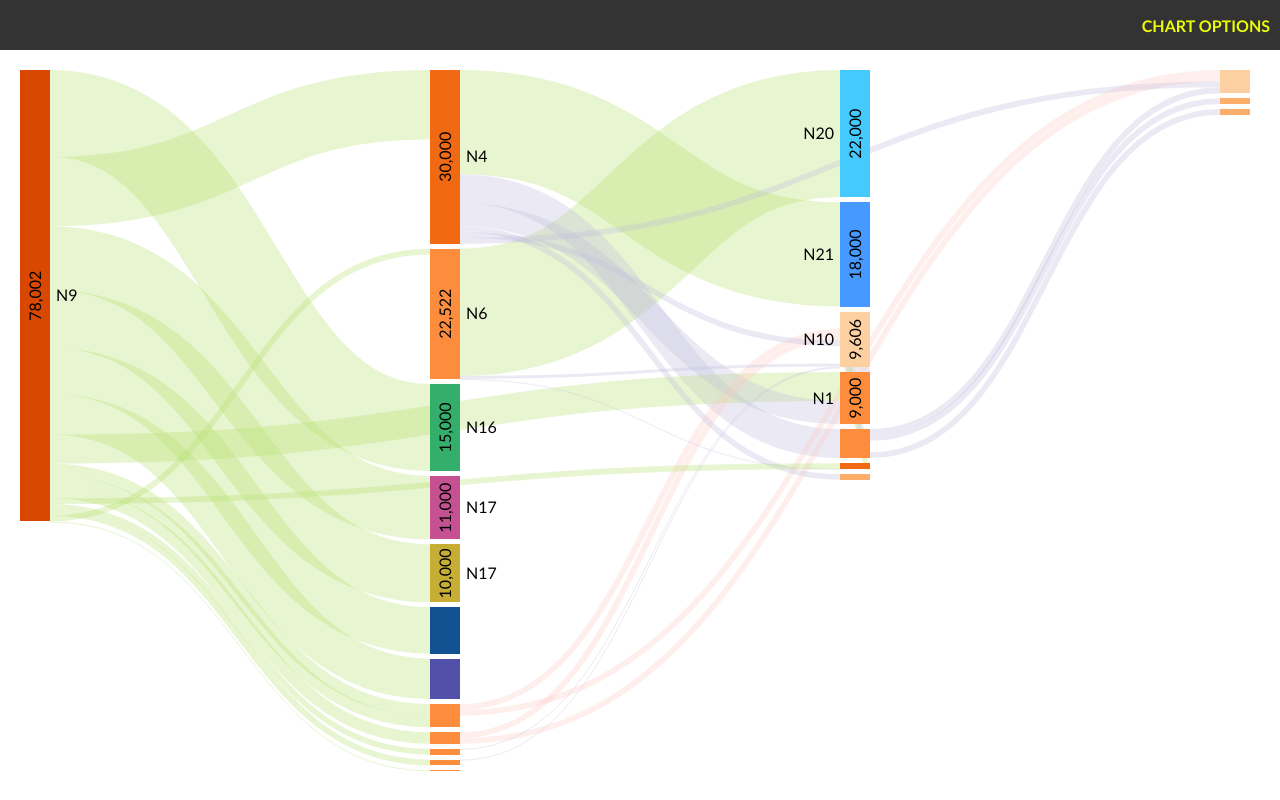
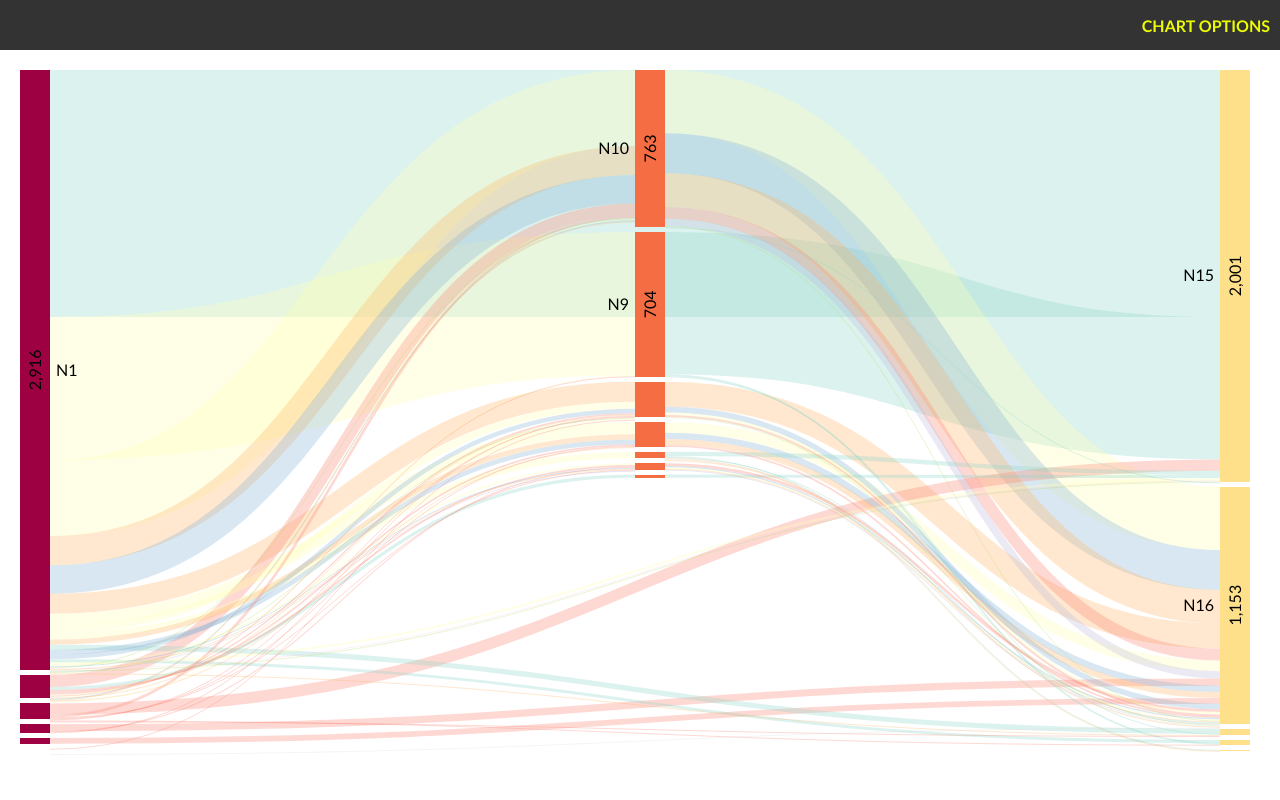
Before and after one commit to ibuckner/sankey, a website: page docs/index.html in a window 1280 px wide. Drawn offline with Linux system fonts and the light colour scheme.

Commit message:
Bug fix: node out of bounds

```diff
--- a/docs/index.html
+++ b/docs/index.html
@@ -15,8 +15,8 @@
 
 	<aside class="menu border ready">
 		<div class="panel-row" title="Adjust the padding between the nodes">
-			<label id="lblPadding" for="Padding">Padding:</label>
-			<input id="Padding" type="range" min="1" max="20" step="1" value="5" />
+			<label id="lblPadding" for="Padding">Padding (<span id="PaddingLabel"></span>):</label>
+			<input id="Padding" type="range" min="1" max="50" step="1" value="5" />
 		</div>
 
 		<div class="panel-row">
--- a/docs/js/app.js
+++ b/docs/js/app.js
@@ -1,36 +1,109 @@
 let json = {
-  nodes: [
-    {name: "N9",fill: "#D94801"}, {name: "N1",fill: "#FD8D3C"}, {name: "N2",fill: "#FD8D3C"},
-    {name: "N3",fill: "#FD8D3C"}, {name: "N4",fill: "#F16913"}, {name: "N5",fill: "#F16913"},
-    {name: "N6",fill: "#FD8D3C"}, {name: "N7",fill: "#FD8D3C"}, {name: "N8",fill: "#FD8D3C"},
-    {name: "N9",fill: "#FD8D3C"}, {name: "N10",fill: "#FDD0A2"}, {name: "N11",fill: "#FDD0A2"},
-    {name: "N12",fill: "#FD8D3C"}, {name: "N13",fill: "#FDAE6B"}, {name: "N14",fill: "#FDAE6B"},
-    {name: "N15",fill: "#FDAE6B"}, {name: "N16",fill: "#33AE6B"}, {name: "N17",fill: "#C5AE33"},
-    {name: "N17",fill: "#C55192"}, {name: "N18",fill: "#125192"}, {name: "N19",fill: "#5251AA"},
-    {name: "N20",fill: "#45CAFF"}, {name: "N21",fill: "#4599FF"}
-  ],
-  "links": [
-    {source: 0,target: 2,value: 2000,fill: "#B3DE69"}, {source: 0,target: 16,value: 15000,fill: "#B3DE69"},
-    {source: 0,target: 17,value: 10000,fill: "#B3DE69"}, {source: 0,target: 18,value: 11000,fill: "#B3DE69"},
-    {source: 0,target: 19,value: 8000,fill: "#B3DE69"}, {source: 0,target: 20,value: 7000,fill: "#B3DE69"},
-    {source: 6,target: 21,value: 22000,fill: "#B3DE69"}, {source: 4,target: 22,value: 18000,fill: "#B3DE69"},
-    {source: 0,target: 5,value: 1000,fill: "#B3DE69"}, {source: 0,target: 2,value: 2000,fill: "#B3DE69"},
-    {source: 0,target: 1,value: 5000,fill: "#B3DE69"}, {source: 0,target: 3,value: 2000,fill: "#B3DE69"},
-    {source: 1,target: 10,value: 3000,fill: "#BEBADA"}, {source: 0,target: 4,value: 12000,fill: "#B3DE69"},
-    {source: 2,target: 10,value: 1000,fill: "#FCC5C0"}, {source: 2,target: 11,value: 1000,fill: "#FCC5C0"},
-    {source: 3,target: 10,value: 1000,fill: "#FCC5C0"}, {source: 3,target: 11,value: 1000,fill: "#FCC5C0"},
-    {source: 0,target: 12,value: 2, fill: "#B3DE69"}, {source: 0,target: 8,value: 1000,fill: "#B3DE69"},
-    {source: 0,target: 9,value: 1000,fill: "#B3DE69"}, {source: 0,target: 6,value: 1000,fill: "#B3DE69"},
-    {source: 4,target: 7,value: 5000,fill: "#BEBADA"}, {source: 4,target: 13,value: 1000,fill: "#BEBADA"},
-    {source: 4,target: 1,value: 4000,fill: "#BEBADA"}, {source: 4,target: 10,value: 1000,fill: "#BEBADA"},
-    {source: 4,target: 11,value: 1000,fill: "#BEBADA"}, {source: 5,target: 10,value: 1000,fill: "#B3DE69"},
-    {source: 6,target: 10,value: 500,fill: "#BEBADA"}, {source: 6,target: 5,value: 22,fill: "#BEBADA"},
-    {source: 7,target: 11,value: 1000,fill: "#BEBADA"}, {source: 7,target: 14,value: 1000,fill: "#BEBADA"},
-    {source: 7,target: 10,value: 1000,fill: "#8DD3C7"}, {source: 7,target: 10,value: 1000,fill: "#FCC5C0"},
-    {source: 7,target: 15,value: 1000,fill: "#BEBADA"}, {source: 8,target: 10,value: 84,fill: "#BEBADA"},
-    {source: 9,target: 10,value: 22,fill: "#BEBADA"}
-  ]
-};
+    nodes: [
+      {name: "N1",fill: "#9E0142",label: "Start"},
+      {name: "N2",fill: "#9E0142",label: "Start"},
+      {name: "N3",fill: "#9E0142",label: "Start"},
+      {name: "N4",fill: "#9E0142",label: "Start"},
+      {name: "N5",fill: "#9E0142",label: "Start"},
+      {name: "N6",fill: "#9E0142",label: "Start"},
+      {name: "N7",fill: "#9E0142",label: "Start"},
+      {name: "N8",fill: "#F46D43",label:  "End"},
+      {name: "N9",fill: "#F46D43",label:  "End"},
+      {name: "N10",fill: "#F46D43",label: "End"},
+      {name: "N11",fill: "#F46D43",label: "End"},
+      {name: "N12",fill: "#F46D43",label: "End"},
+      {name: "N13",fill: "#F46D43",label: "End"},
+      {name: "N14",fill: "#F46D43",label: "End"},
+      {name: "N15",fill: "#FEE08B",label: "Intermediate"},
+      {name: "N16",fill: "#FEE08B",label: "Intermediate"},
+      {name: "N17",fill: "#FEE08B",label: "Intermediate"},
+      {name: "N18",fill: "#FEE08B",label: "Intermediate"},
+      {name: "N19",fill: "#FEE08B",label: "Intermediate"}
+    ],
+    "links": [
+      {source: 0,target: 8,value: 696,fill: "#FFFFB3"},
+      {source: 0,target: 9,value: 138,fill: "#80B1D3"},
+      {source: 0,target: 9,value: 3,fill: "#B3DE69"},
+      {source: 0,target: 9,value: 142,fill: "#FDB462"},
+      {source: 0,target: 9,value: 369,fill: "#FFFFB3"},
+      {source: 0,target: 10,value: 4,fill: "#80B1D3"},
+      {source: 0,target: 10,value: 1,fill: "#BEBADA"},
+      {source: 0,target: 10,value: 2,fill: "#FDB462"},
+      {source: 0,target: 10,value: 9,fill: "#FFFFB3"},
+      {source: 0,target: 11,value: 24,fill: "#80B1D3"},
+      {source: 0,target: 11,value: 25,fill: "#FDB462"},
+      {source: 0,target: 11,value: 60,fill: "#FFFFB3"},
+      {source: 0,target: 12,value: 22,fill: "#80B1D3"},
+      {source: 0,target: 12,value: 1,fill: "#B3DE69"},
+      {source: 0,target: 12,value: 97,fill: "#FDB462"},
+      {source: 0,target: 12,value: 34,fill: "#FFFFB3"},
+      {source: 0,target: 13,value: 32,fill: "#FFFFB3"},
+      {source: 0,target: 14,value: 1201,fill: "#8DD3C7"},
+      {source: 0,target: 14,value: 2,fill: "#B3DE69"},
+      {source: 0,target: 14,value: 3,fill: "#FCCDE5"},
+      {source: 0,target: 14,value: 11,fill: "#FFFFB3"},
+      {source: 0,target: 16,value: 14,fill: "#8DD3C7"},
+      {source: 0,target: 17,value: 25,fill: "#8DD3C7"},
+      {source: 0,target: 17,value: 1,fill: "#FDB462"},
+      {source: 1,target: 7,value: 15,fill: "#8DD3C7"},
+      {source: 1,target: 8,value: 3,fill: "#FB8072"},
+      {source: 1,target: 8,value: 5,fill: "#FFFFB3"},
+      {source: 1,target: 9,value: 1,fill: "#80B1D3"},
+      {source: 1,target: 9,value: 59,fill: "#FB8072"},
+      {source: 1,target: 9,value: 1,fill: "#FDB462"},
+      {source: 1,target: 9,value: 3,fill: "#FFFFB3"},
+      {source: 1,target: 10,value: 8,fill: "#FB8072"},
+      {source: 1,target: 11,value: 8,fill: "#FB8072"},
+      {source: 1,target: 11,value: 1,fill: "#FDB462"},
+      {source: 1,target: 12,value: 7,fill: "#FB8072"},
+      {source: 1,target: 12,value: 3,fill: "#FDB462"},
+      {source: 1,target: 12,value: 1,fill: "#FFFFB3"},
+      {source: 2,target: 10,value: 5,fill: "#FB8072"},
+      {source: 2,target: 12,value: 3,fill: "#FB8072"},
+      {source: 2,target: 15,value: 35,fill: "#FB8072"},
+      {source: 3,target: 9,value: 13,fill: "#FB8072"},
+      {source: 3,target: 10,value: 2,fill: "#FB8072"},
+      {source: 3,target: 11,value: 2,fill: "#FB8072"},
+      {source: 3,target: 12,value: 2,fill: "#FB8072"},
+      {source: 3,target: 14,value: 55,fill: "#FB8072"},
+      {source: 3,target: 16,value: 1,fill: "#FB8072"},
+      {source: 3,target: 17,value: 1,fill: "#FB8072"},
+      {source: 4,target: 15,value: 28,fill: "#FB8072"},
+      {source: 5,target: 12,value: 1,fill: "#FB8072"},
+      {source: 6,target: 15,value: 1,fill: "#D9D9D9"},
+      {source: 7,target: 14,value: 15,fill: "#8DD3C7"},
+      {source: 8,target: 14,value: 692,fill: "#8DD3C7"},
+      {source: 8,target: 16,value: 9,fill: "#8DD3C7"},
+      {source: 8,target: 17,value: 3,fill: "#8DD3C7"},
+      {source: 9,target: 14,value: 1,fill: "#8DD3C7"},
+      {source: 9,target: 15,value: 194,fill: "#80B1D3"},
+      {source: 9,target: 15,value: 3,fill: "#B3DE69"},
+      {source: 9,target: 15,value: 36,fill: "#BEBADA"},
+      {source: 9,target: 15,value: 57,fill: "#FB8072"},
+      {source: 9,target: 15,value: 164,fill: "#FDB462"},
+      {source: 9,target: 15,value: 308,fill: "#FFFFB3"},
+      {source: 10,target: 15,value: 7,fill: "#80B1D3"},
+      {source: 10,target: 15,value: 2,fill: "#BEBADA"},
+      {source: 10,target: 15,value: 13,fill: "#FB8072"},
+      {source: 10,target: 15,value: 3,fill: "#FDB462"},
+      {source: 10,target: 15,value: 6,fill: "#FFFFB3"},
+      {source: 11,target: 15,value: 31,fill: "#80B1D3"},
+      {source: 11,target: 15,value: 8,fill: "#FB8072"},
+      {source: 11,target: 15,value: 29,fill: "#FDB462"},
+      {source: 11,target: 15,value: 52,fill: "#FFFFB3"},
+      {source: 12,target: 15,value: 27,fill: "#80B1D3"},
+      {source: 12,target: 15,value: 1,fill: "#B3DE69"},
+      {source: 12,target: 15,value: 9,fill: "#FB8072"},
+      {source: 12,target: 15,value: 122,fill: "#FDB462"},
+      {source: 12,target: 15,value: 12,fill: "#FFFFB3"},
+      {source: 13,target: 14,value: 21,fill: "#8DD3C7"},
+      {source: 13,target: 15,value: 3,fill: "#8DD3C7"},
+      {source: 13,target: 15,value: 1,fill: "#D9D9D9"},
+      {source: 13,target: 15,value: 1,fill: "#FDB462"},
+      {source: 13,target: 18,value: 4,fill: "#8DD3C7"},
+      {source: 13,target: 18,value: 2,fill: "#FDB462"}
+    ]
+  };
 
 const App = function() {
   function start () {
@@ -116,8 +189,11 @@ const App = function() {
 
   function padding() {
     const padding = document.getElementById("Padding");
+    const label = document.getElementById("PaddingLabel");
+    label.textContent = padding.value;
     padding.addEventListener("change", function(e) {
       const data = { padding: +e.target.value };
+      label.textContent = data.padding;
       window.dispatchEvent(new CustomEvent("sankey-reload", { detail: data }));
     });
   }
--- a/package.json
+++ b/package.json
@@ -1,6 +1,6 @@
 {
   "name": "@buckneri/sankey",
-  "version": "0.1.10",
+  "version": "0.1.11",
   "description": "Just a sankey visualisation",
   "main": "./dist/sankey.js",
   "types": "./dist/index.d.ts",
```
Also changed, not shown: docs/lib/src/index.d.ts (+34 -12 lines), src/index.ts (+115 -113 lines), dist/iife/sankey.js, dist/index.d.ts, dist/sankey.js, docs/lib/sankey.js.
